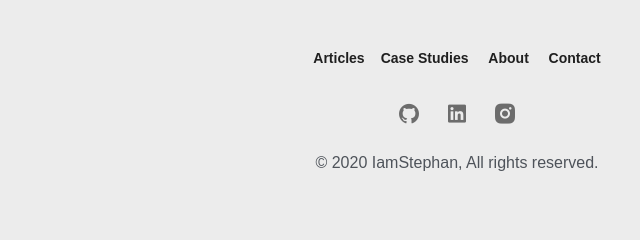
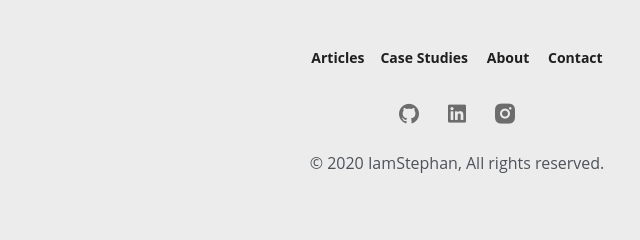
Before and after one commit to IamStephan/portfolio-v1, a Gatsby site: page /articles in a window 1280 px wide. Shown: the top 240 px of the page, 233-873 px from the left. Built offline with nearby package versions, Linux system fonts and the light colour scheme; Gatsby itself is replaced by a stand-in of ours.

Commit message:
tweaked theme values

```diff
--- a/src/foundation/theme.js
+++ b/src/foundation/theme.js
@@ -13,7 +13,7 @@ const headerStyles = {
 
 const bodyStyles = {
   fontFamily: [
-    'Ubuntu',
+    'Open Sans',
     'Arial',
     '"Helvetica Neue"'
   ].join(', '),
@@ -30,7 +30,13 @@ const theme = createMuiTheme({
       light: '#e76969'
     },
     secondary: {
-      dark: '#354a4c',
+      /**
+       * This is weird since its not the
+       * actual defined color pattern
+       * but it works and looks visually
+       * pleasant
+       */
+      dark: '#222831',
       main: '#354a4c',
       light: '#70878a'
     },
```
